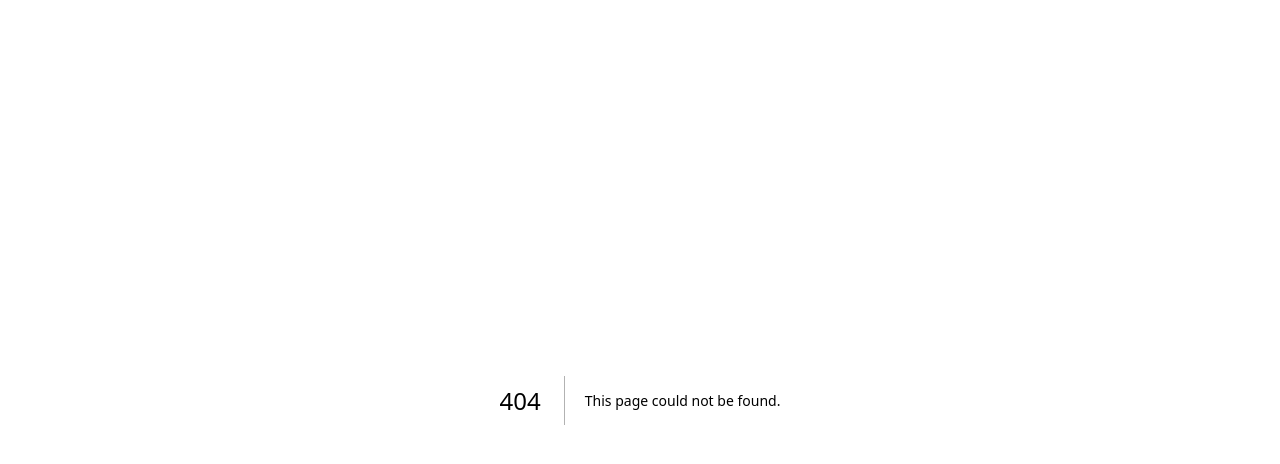
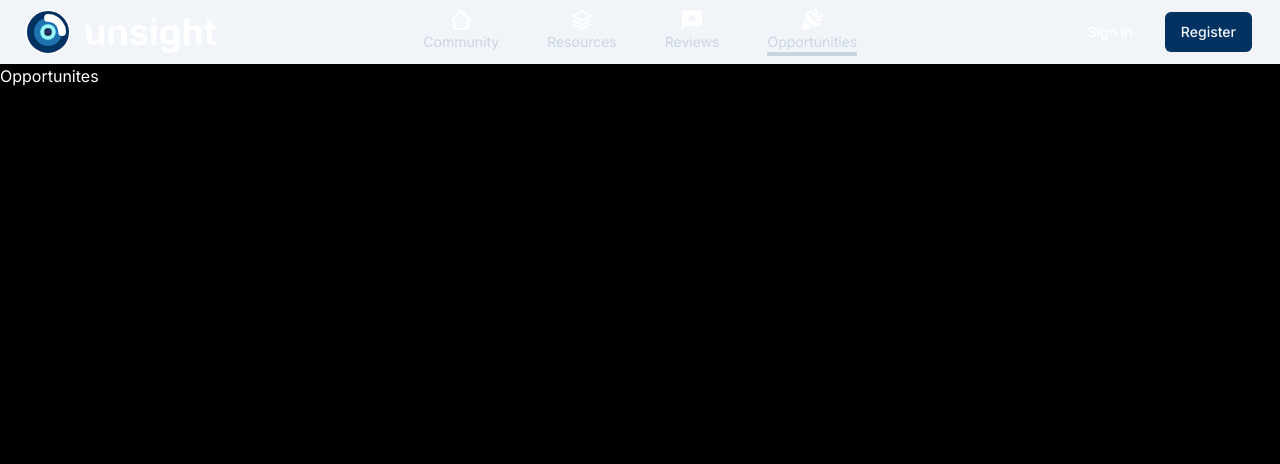
Before and after one commit to kartikver15gr8/Unsight, a Next.js app: page /opportunities in a window 1280 px wide. Before the commit this address had no page. Shown: the top 464 px of the page. Built offline with nearby package versions, Linux system fonts and the light colour scheme; no server answers.

Commit message:
added new client routes to app dir

```diff
--- /dev/null
+++ b/app/community/page.tsx
@@ -0,0 +1,10 @@
+import Navbar from "@/components/navbar";
+import CommunityPage from "@/components/user/community";
+export default function Community() {
+  return (
+    <div className="bg-black">
+      <Navbar />
+      <CommunityPage />
+    </div>
+  );
+}
--- /dev/null
+++ b/app/dashboard/feed/page.tsx
@@ -0,0 +1,7 @@
+import PostCard from "@/components/postCard";
+import { Input } from "@/components/ui/input";
+import Landing from "@/components/landing";
+
+export default function Feed() {
+  return <Landing />;
+}
--- a/app/dashboard/layout.tsx
+++ b/app/dashboard/layout.tsx
@@ -9,8 +9,8 @@ const inter = Inter({ subsets: ["latin"] });
 const kanit = Kanit({ subsets: ["latin"], weight: "400" });
 
 export const metadata: Metadata = {
-  title: "Create Next App",
-  description: "Generated by create next app",
+  title: "Unsight",
+  description: "Share your thoughts freely",
 };
 
 export default function RootLayout({
@@ -22,7 +22,7 @@ export default function RootLayout({
     <html lang="en">
       <body className={inter.className}>
         <Navbar />
-        <div className="flex min-h-screen pt-14">
+        <div className="flex min-h-screen pt-14 bg-black">
           <Sidebar />
           {children}
           <Explorebar />
--- /dev/null
+++ b/app/dashboard/polls/page.tsx
@@ -0,0 +1,7 @@
+import Landing from "@/components/landing";
+import PostCard from "@/components/postCard";
+import { Input } from "@/components/ui/input";
+
+export default function Polls() {
+  return <Landing />;
+}
--- /dev/null
+++ b/app/opportunities/page.tsx
@@ -0,0 +1,10 @@
+import Navbar from "@/components/navbar";
+import OpportunityPage from "@/components/user/opportunity";
+export default function Opportunites() {
+  return (
+    <div className="bg-black">
+      <Navbar />
+      <OpportunityPage />
+    </div>
+  );
+}
--- /dev/null
+++ b/app/resources/page.tsx
@@ -0,0 +1,10 @@
+import Navbar from "@/components/navbar";
+import ResourcesPage from "@/components/user/resources";
+export default function Resources() {
+  return (
+    <div className="bg-black">
+      <Navbar />
+      <ResourcesPage />
+    </div>
+  );
+}
--- /dev/null
+++ b/app/reviews/page.tsx
@@ -0,0 +1,10 @@
+import Navbar from "@/components/navbar";
+import ReviewPage from "@/components/user/reviews";
+export default function Resources() {
+  return (
+    <div className="bg-black">
+      <Navbar />
+      <ReviewPage />
+    </div>
+  );
+}
```
Also changed, not shown: app/dashboard/_page.tsx (renamed from app/dashboard/page.tsx), 1 other file (tests, documents, lock files or other folders).
